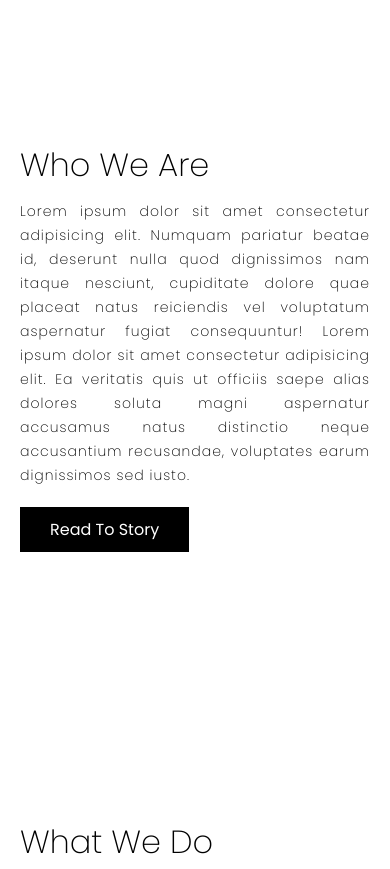
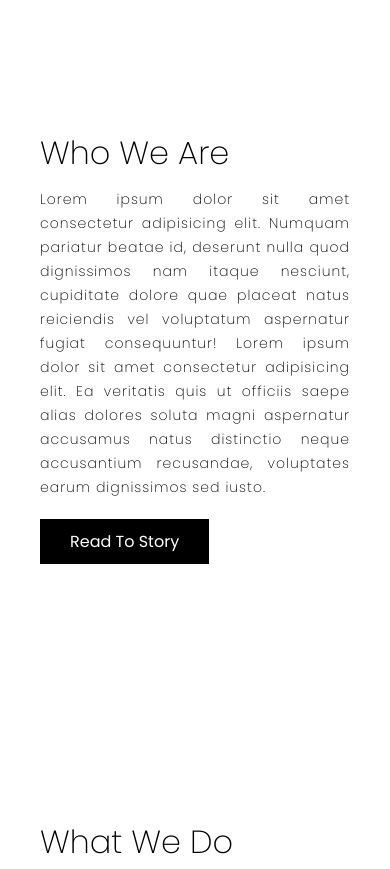
Before and after one commit to brandovidal/branding-design, a plain HTML site: page index.html in a window 390 px wide. Shown: the part 920-1789 px from the top of the page. Drawn offline with Linux system fonts and the light colour scheme.

Commit message:
edit padding for max width p

```diff
--- a/styles.css
+++ b/styles.css
@@ -483,6 +483,6 @@ p {
         padding-top: 300px;
     }
     .mxw800p {
-        padding: 0 20px;
+        padding: 0 40px;
     }
 }
```
